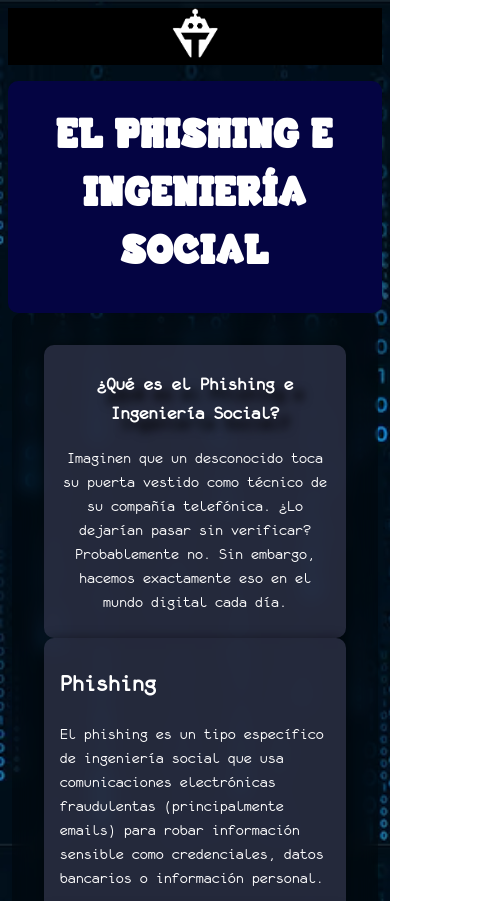
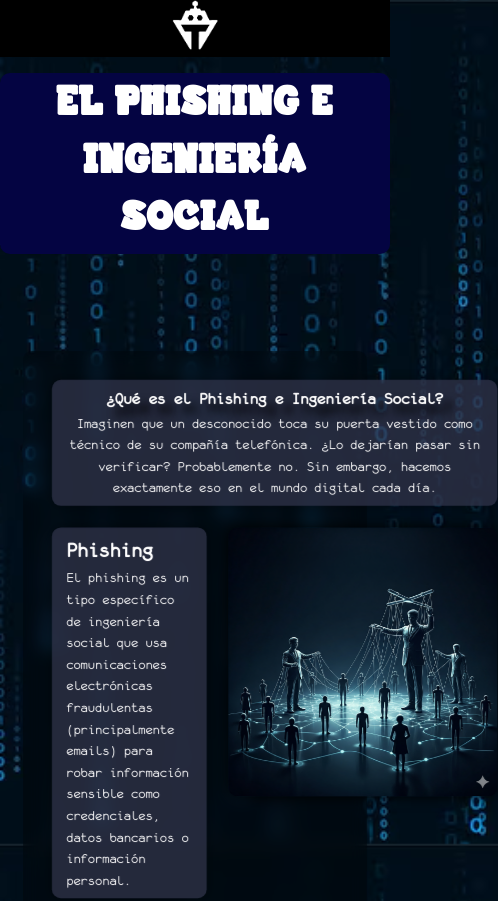
Before and after one commit to diegxito22/Seguridad-informatica.github.io, a plain HTML site: page p2.html in a window 390 px wide. Shown: the top 901 px of the page, 498 px wide, since content can reach past the window. Drawn offline with Linux system fonts and the light colour scheme.

Commit message:
cambios celular V19

```diff
--- a/p2.css
+++ b/p2.css
@@ -1,7 +1,8 @@
-*, *::before, *::after {
+* {
+  margin: 0;
+  padding: 0;
   box-sizing: border-box;
 }
-
 @font-face {
   font-family: 'letra1';
   src: url(letra/Memsmark!\ Demo.ttf);
@@ -112,9 +113,22 @@ th {
   grid-column: span 2;
 }
 @media (max-width: 768px) {
-  section {
-    display: block;
+  *{
+  margin: 0;
+  padding: 0;
+  box-sizing: border-box;
   }
+section {
+  transform: scale(0.9);
+  background-color: rgba(0, 0, 0, 0.3);
+  width: 98%;
+  margin: auto;
+  border-radius: 10px;
+  backdrop-filter: blur(10px);
+  display:grid;
+  gap: 1.5rem;
+  padding: 2rem;
+}
   .a7{
     overflow-x: auto;
 
--- a/p3.css
+++ b/p3.css
@@ -183,11 +183,12 @@ tr:hover {
     .t2,
     .t3,
     .t4 {
-        transform: scale(0.8) translateX(-60px);
+        transform: scale(0.7) translateX(-90px);
         float: none;
         width: 450px;
         margin: 10px auto;
         height: fit-content;
+        font-size: smaller;
     }
     .t1:hover,
     .t2:hover,
--- a/papl.css
+++ b/papl.css
@@ -160,7 +160,7 @@ section {
     grid-template-columns: repeat(auto-fit, minmax(90px, 1fr));
     align-items: center;
     justify-content: center;
-    gap: 70px;
+    gap: 150px;
     }
     .caja {
     margin-left: 0px;
```
Also changed, not shown: p3.html (+0 -1 lines).
